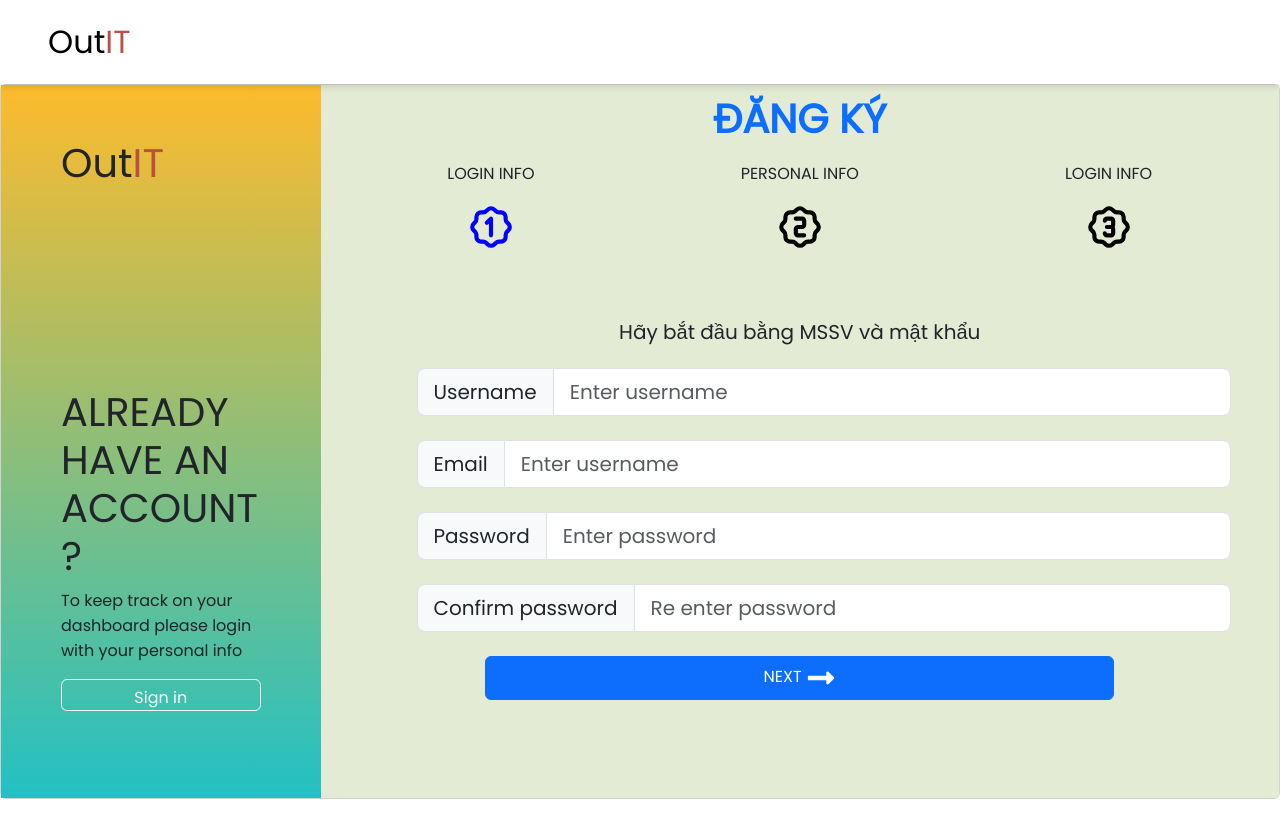
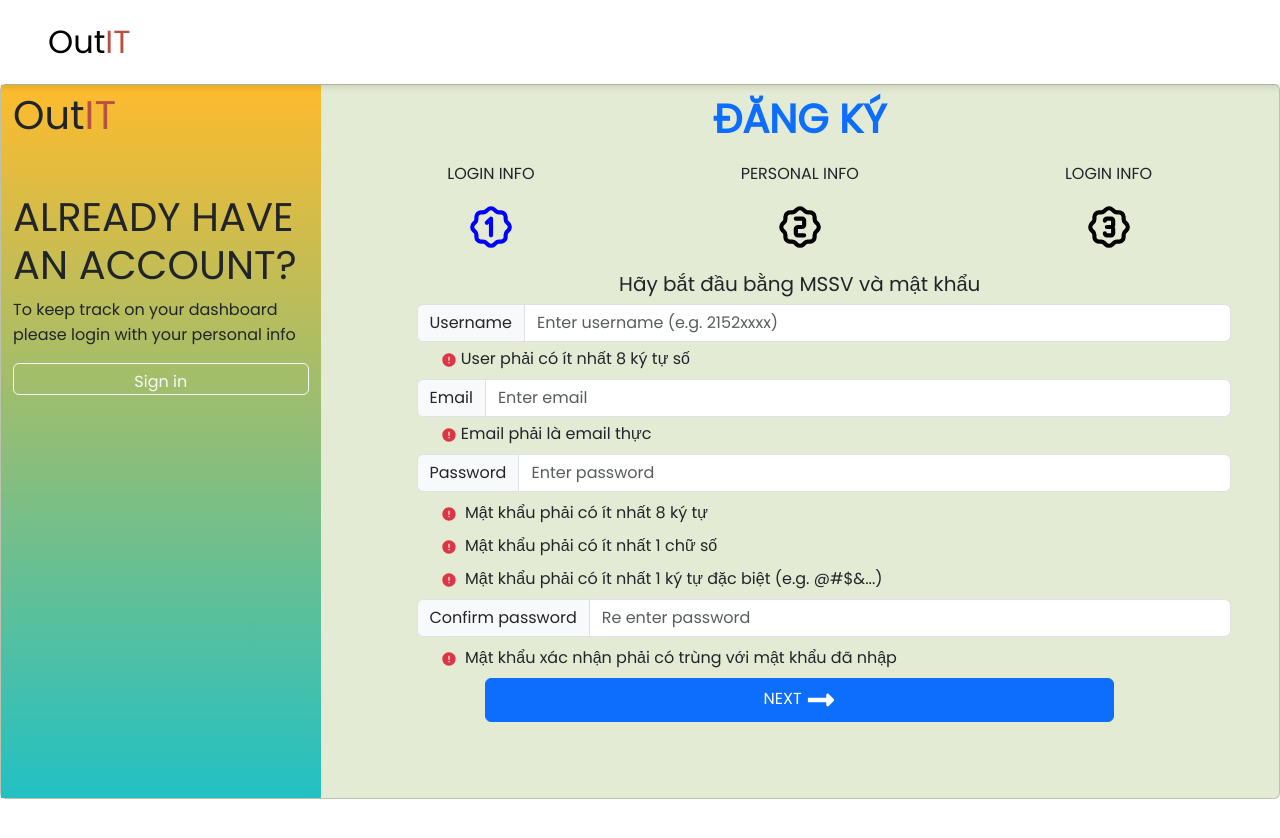
Before and after one commit to 271baotg/OutIT, a React (Create React App) app in the folder course_management_frontend/: page /register in a window 1280 px wide. Shown: the top 838 px of the page. After the commit the page ends 800 px from the top, so only its background shows below. Built offline with nearby package versions, Linux system fonts and the light colour scheme.

Commit message:
Update UI màn hình Register

```diff
--- a/course_management_frontend/src/components/Register/Register.tsx
+++ b/course_management_frontend/src/components/Register/Register.tsx
@@ -65,10 +65,6 @@ export const Register: React.FC<{}> = () => {
         }
         setCurrentStep(currentStep - 1);
     }
-
-
-
-
 
     const handleOnChangeCreditTotal = (type:string, total: number) =>{
         console.log(total);
@@ -162,11 +158,16 @@ export const Register: React.FC<{}> = () => {
                     major={major}
                     setFirstName={setFirstName}
                     setLastName={setLastName}
-                    setMajor={setMajor}/>);
+                    setMajor={setMajor}
+                    handleOnClickBack={handleOnClickBack}/>);
                 break;
 
             case 3:
-                return (<Step3 handleOnChangeTotal={handleOnChangeCreditTotal} handleOnFinish={handleOnFinish} creditTypeList={creditTypeList}/>);
+                return (<Step3
+                    handleOnChangeTotal={handleOnChangeCreditTotal}
+                    handleOnFinish={handleOnFinish}
+                    creditTypeList={creditTypeList}
+                    handleOnClickBack={handleOnClickBack}/>);
                 break;
 
             default: return (
@@ -182,18 +183,18 @@ export const Register: React.FC<{}> = () => {
     return (
         <>
             <Wrapper>
-                <div className="card container-fluid h-100">
-                    <div className="row h-100" style={{ backgroundColor: 'var(--main-color)' }}>
-                        <div className={`${style.leftSide} col-3 h-100 bg-info`}>
-                            <h1 className="m-5 mb-0">Out<span style={{ color: "var(--button-color)" }}>IT</span></h1>
-                            <div className=" d-flex justify-content-center flex-column p-5 h-100">
+                <div className="card container-fluid" style={{ backgroundColor: 'var(--main-color)', height: '100%'}}>
+                    <div className="row" style={{height: '100%', overflow:'auto'}}>
+                        <div className={`${style.leftSide} col-3 bg-info`}>
+                            <h1 className="mb-0">Out<span style={{ color: "var(--button-color)" }}>IT</span></h1>
+                            <div className=" d-flex justify-content-center flex-column mt-5">
                                 <h1 className="d-block">ALREADY HAVE AN ACCOUNT?</h1>
                                 <p>To keep track on your dashboard please login with your personal info</p>
                                 <button onClick={handleOnClickSignIn} className="btn btn-outline-light">Sign in</button>
                             </div>
                         </div>
                         <div className="col-9">
-                            <div className="w-100  d-flex flex-column justify-content-center align-items-center">
+                            <div className="w-100 d-flex flex-column justify-content-center align-items-center">
                                 <div className="w-100 mt-1">
                                     <FaArrowLeft className={`${style.backButton} ${currentStep === 1 ? "d-none" : ""}`} role="button" size={40} onClick={handleOnClickBack} />
                                 </div>
--- a/course_management_frontend/src/components/Register/RegisterComponents/Step1.tsx
+++ b/course_management_frontend/src/components/Register/RegisterComponents/Step1.tsx
@@ -1,5 +1,8 @@
-import React from "react";
-import { FaLongArrowAltRight } from "react-icons/fa";
+import React, { useState } from "react";
+import { MdError } from "react-icons/md";
+import { FaCheckCircle, FaLongArrowAltRight } from "react-icons/fa";
+import { PasswordValidator, UsernameValidator, isEmalValid } from "../../../utils/Validation";
+import { Tooltip } from "@chakra-ui/react";
 
 export const Step1: React.FC<{
     setStep: Function,
@@ -12,53 +15,141 @@ export const Step1: React.FC<{
     setConfirmPassword: Function,
     setEmail: Function
 }> = (props) => {
-    console.log("rerender");
+
+    const passwordValidator = new PasswordValidator();
+    const userNameValidator = new UsernameValidator();
+    //UN = USERNAME
+    const [isShowUNToolTip, setIsShowUNToolTip] = useState<boolean>(false);
+    //PW = PASSWORD
+    const [isShowPWToolTip, setIsShowPWToolTip] = useState<boolean>(false);
+    const [isShowEmailToolTip, setIsShowEmailToolTip] = useState<boolean>(false);
+    //CFPW = CONFIRM PASSWORD
+    const [isShowCFPWToolTip, setIsShowCFPWToolTip] = useState<boolean>(false);
+
+
     const handleOnClickNext = () => {
+
+        let canNext = true;
+
+        if (props.username == '') {
+            setIsShowUNToolTip(true);
+            canNext = false;
+        }
+        if (props.password == '') {
+            setIsShowPWToolTip(true);
+            canNext = false;
+        }
+        if (props.email == '') {
+            setIsShowEmailToolTip(true);
+            canNext = false;
+
+        }
+        if (props.confirmPassword == '') {
+            setIsShowCFPWToolTip(true);
+            canNext = false;
+
+        }
+
+        if(isEmalValid(props.email)
+        && userNameValidator.isValid(props.username)
+        && passwordValidator.isValid(props.password)
+        && props.confirmPassword === props.password
+        ) {
+            canNext = true;
+        } else{
+            canNext = false;
+        }
+
+        if (canNext) {
             props.setStep(2);
         }
+        return;
+    }
 
-    const handleOnUserNameChange = (e: React.ChangeEvent<HTMLInputElement>) =>{
+    const handleOnUserNameChange = (e: React.ChangeEvent<HTMLInputElement>) => {
+        setIsShowUNToolTip(false);
         props.setUserName(e.target.value);
     }
 
     const handleOnChangeEmail = (event: React.ChangeEvent<HTMLInputElement>): void => {
+        setIsShowEmailToolTip(false);
         props.setEmail(event.target.value);
     }
 
     function handleOnChangePassword(event: React.ChangeEvent<HTMLInputElement>): void {
+        setIsShowPWToolTip(false);
         props.setPassword(event.target.value);
-
     }
 
-    const handleOnChangeConfirmPassword = (event: React.ChangeEvent<HTMLInputElement>): void =>  {
+    const handleOnChangeConfirmPassword = (event: React.ChangeEvent<HTMLInputElement>): void => {
+        setIsShowCFPWToolTip(false);
         props.setConfirmPassword(event.target.value);
     }
 
 
 
     return (
-        <div className="w-100 h-100 p-5">
+        <div className="w-100 p-5 pt-0 pb-2">
             <div className="container">
                 <h5 className="text-center">Hãy bắt đầu bằng MSSV và mật khẩu</h5>
-                <div className="input-group input-group-lg m-4">
+                <div>
+                    <Tooltip hasArrow placement="bottom-end" isOpen={isShowUNToolTip} label="This field can't be empty" bg='red.600'>
+                        <div className="input-group input-group-md m-4 mt-0 mb-1">
                             <span className="input-group-text" id="inputGroup-sizing-lg">Username</span>
-                    <input onChange={handleOnUserNameChange} type="text" name="username" value={props.username} placeholder="Enter username" className="form-control" aria-label="Sizing example input" aria-describedby="inputGroup-sizing-lg" />
+                            <input onChange={handleOnUserNameChange} type="text" name="username" value={props.username} placeholder="Enter username (e.g. 2152xxxx)" className="form-control" aria-label="Sizing example input" aria-describedby="inputGroup-sizing-lg" />
                         </div>
-                <div className="input-group input-group-lg m-4">
+                    </Tooltip>
+
+                    <p className="ms-5 mb-2">{userNameValidator.isValid(props.username) ? <FaCheckCircle className="d-inline text-success" /> : <MdError className="d-inline text-danger" />
+                    }
+                        &nbsp;User phải có ít nhất 8 ký tự số</p>
+                </div>
+                <div>
+                    <Tooltip hasArrow placement="bottom-end" isOpen={isShowEmailToolTip} label="This field can't be empty" bg='red.600'>
+                        <div className="input-group input-group-md m-4 mt-0 mb-1">
                             <span className="input-group-text" id="inputGroup-sizing-lg">Email</span>
-                    <input onChange={handleOnChangeEmail} type="text" name="username" value={props.email} placeholder="Enter username" className="form-control" aria-label="Sizing example input" aria-describedby="inputGroup-sizing-lg" />
+                            <input onChange={handleOnChangeEmail} type="text" name="email" value={props.email} placeholder="Enter email" className="form-control" aria-label="Sizing example input" aria-describedby="inputGroup-sizing-lg" />
                         </div>
-                <div className="input-group input-group-lg m-4">
+                    </Tooltip>
+                    <p className="ms-5 mb-2">
+                        {isEmalValid(props.email) ? <FaCheckCircle className="d-inline text-success" /> : <MdError className="d-inline text-danger" />}
+                        &nbsp;Email phải là email thực
+                    </p>
+                </div>
+                <div>
+                    <Tooltip hasArrow placement="bottom-end" isOpen={isShowPWToolTip} label="This field can't be empty" bg='red.600'>
+                        <div className="input-group input-group-md m-4 mt-0 mb-2">
                             <span className="input-group-text" id="inputGroup-sizing-lg">Password</span>
                             <input onChange={handleOnChangePassword} type="password" name="password" value={props.password} placeholder="Enter password" className="form-control" aria-label="Sizing example input" aria-describedby="inputGroup-sizing-lg" />
                         </div>
-                <div className="input-group input-group-lg m-4">
+                    </Tooltip>
+                    <p className="ms-5 mb-2">
+                        {passwordValidator.isLongEnough(props.password) ? <FaCheckCircle className="d-inline text-success" /> : <MdError className="d-inline text-danger" />}
+                        &nbsp; Mật khẩu phải có ít nhất 8 ký tự
+                    </p>
+                    <p className="ms-5 mb-2">
+                        {passwordValidator.isContainerNumber(props.password) ? <FaCheckCircle className="d-inline text-success" /> : <MdError className="d-inline text-danger" />}
+                        &nbsp; Mật khẩu phải có ít nhất 1 chữ số
+                    </p>
+                    <p className="ms-5 mb-2">
+                        {passwordValidator.isContaineSpecialCharacter(props.password) ? <FaCheckCircle className="d-inline text-success" /> : <MdError className="d-inline text-danger" />}
+                        &nbsp; Mật khẩu phải có ít nhất 1 ký tự đặc biệt (e.g. @#$&...)
+                    </p>
+                </div>
+                <div>
+                    <Tooltip hasArrow placement="bottom-end" isOpen={isShowCFPWToolTip} label="This field can't be empty" bg='red.600'>
+                        <div className="input-group input-group-md m-4 mt-0 mb-2">
                             <span className="input-group-text" id="inputGroup-sizing-lg">Confirm password</span>
                             <input onChange={handleOnChangeConfirmPassword} type="password" name="confirmPassword" value={props.confirmPassword} placeholder="Re enter password" className="form-control" aria-label="Sizing example input" aria-describedby="inputGroup-sizing-lg" />
                         </div>
+                    </Tooltip>
+                    <p className="ms-5 mb-2">
+                        {props.confirmPassword === props.password && props.confirmPassword != '' ? <FaCheckCircle className="d-inline text-success" /> : <MdError className="d-inline text-danger" />}
+                        &nbsp; Mật khẩu xác nhận phải có trùng với mật khẩu đã nhập                    </p>
+                </div>
             </div>
             <div className="d-flex justify-content-center">
-                <button onClick={handleOnClickNext} className="btn btn-primary w-75 h-25">NEXT     <FaLongArrowAltRight size={30} className="d-inline-block" /></button>
+                <button onClick={handleOnClickNext} className="btn btn-primary h-25 w-75">NEXT     <FaLongArrowAltRight size={30} className="d-inline-block" /></button>
             </div>
         </div>
     )
--- /dev/null
+++ b/course_management_frontend/src/utils/Validation.ts
@@ -0,0 +1,68 @@
+export const isEmalValid = (email: string) => {
+    return String(email)
+        .toLowerCase()
+        .match(
+            /^(([^<>()[\]\\.,;:\s@"]+(\.[^<>()[\]\\.,;:\s@"]+)*)|.(".+"))@((\[[0-9]{1,3}\.[0-9]{1,3}\.[0-9]{1,3}\.[0-9]{1,3}\])|(([a-zA-Z\-0-9]+\.)+[a-zA-Z]{2,}))$/
+        );
+}
+
+
+interface IUsernameValidate {
+
+}
+
+export class UsernameValidator implements IUsernameValidate {
+    isValid = (u: string) => {
+        if (u && u.length && u.length >= 8) {
+            return true;
+        }
+        return false;
+    }
+
+}
+
+interface IPasswordValidate {
+    isLongEnough: Function
+    isContaineSpecialCharacter: Function
+    isContainerNumber: Function;
+    isValid: Function
+}
+
+export class PasswordValidator implements IPasswordValidate {
+    isLongEnough = (p: string) => {
+        if (p && p.length && p.length >= 8) {
+            return true;
+        }
+        return false;
+    }
+    isContainerNumber = (p: string) => {
+        if (p) {
+            const regex = /\d+/;
+            if (regex.test(p)) {
+                return true;
+            }
+        }
+        return false;
+
+    };
+    isContaineSpecialCharacter = (p: string) => {
+        if (p) {
+            const regex = /[^a-zA-Z0-9]/;
+            if (regex.test(p)) {
+                return true;
+            }
+        }
+        return false;
+    };
+
+    isValid = (p:string) => {
+        if(this.isLongEnough(p) && this.isContaineSpecialCharacter(p) && this.isContainerNumber(p)){
+            return true;
+        }
+        return false;
+    }
+
+
+
+
+}
```
Also changed, not shown: course_management_frontend/src/components/Register/RegisterComponents/CreditItem.tsx (+13 -11 lines), course_management_frontend/src/components/Register/RegisterComponents/Step2.tsx (+44 -49 lines), course_management_frontend/src/components/Register/RegisterComponents/Step3.tsx (+11 -4 lines), 1 other file (tests, documents, lock files or other folders). Lines whose indentation alone changed are shown as unchanged.
